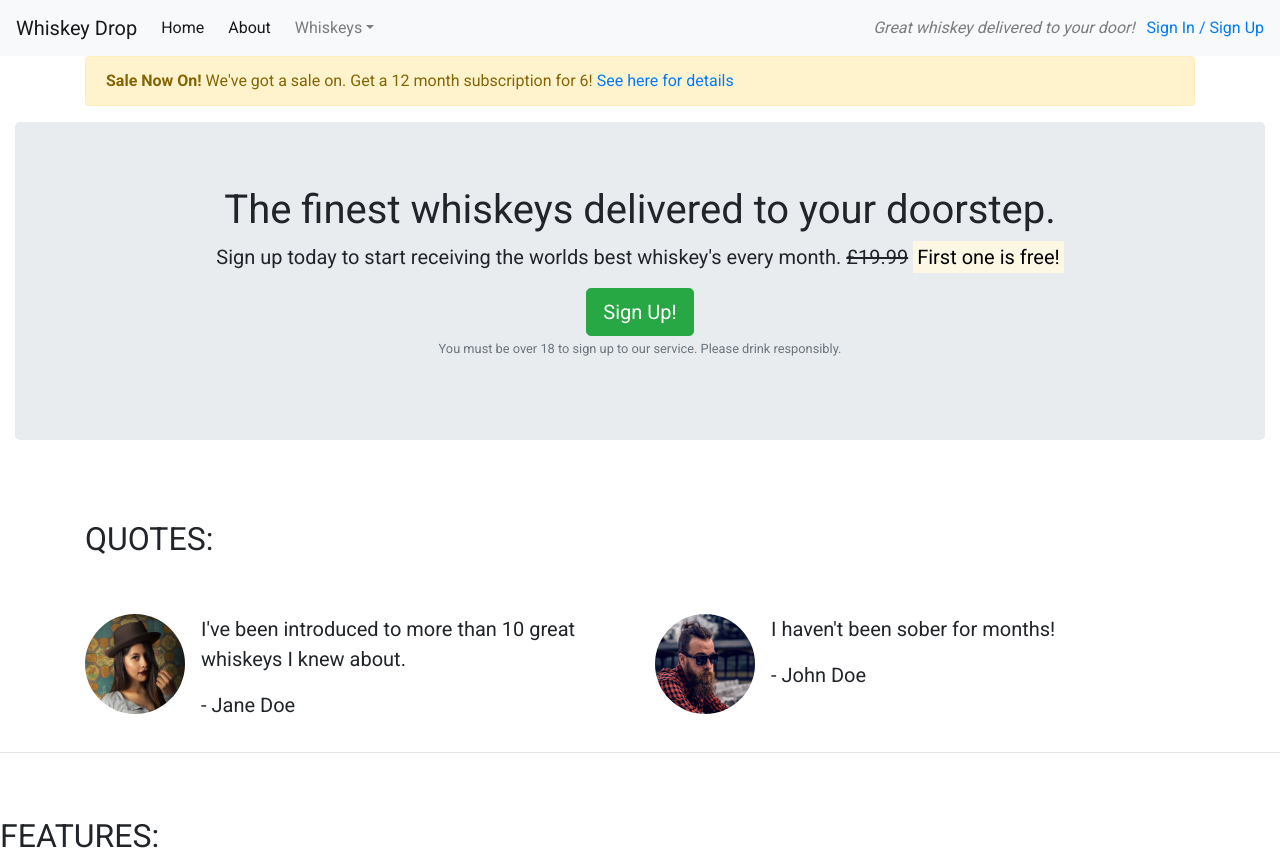
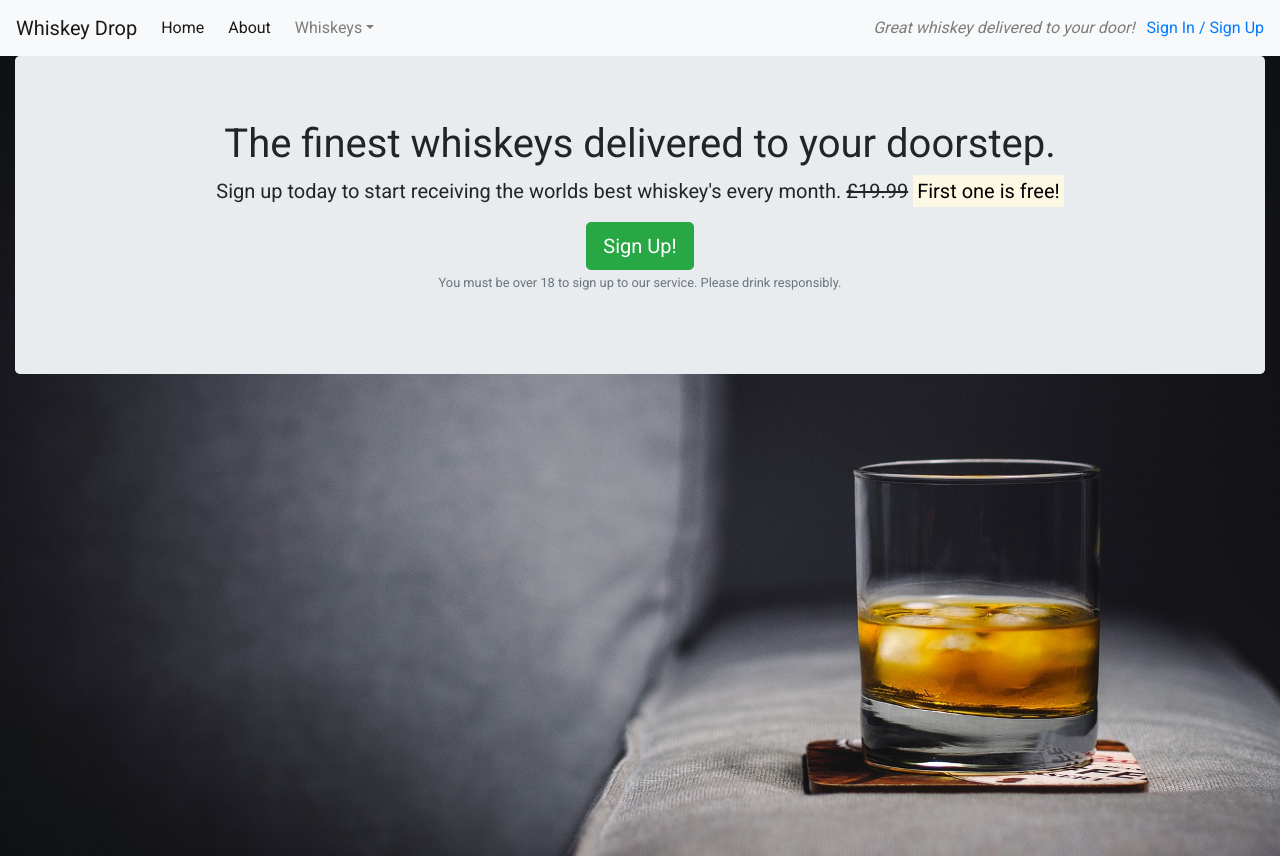
Before and after one commit to RWilliamsCoding/Bootstrap, a plain HTML site: page index.html in a window 1280 px wide. Shown: the top 859 px of the page. Drawn offline with nearby package versions, Linux system fonts and the light colour scheme.

Commit message:
added whiskey image, updated html and added styling to callout container in css

```diff
--- a/css/style.css
+++ b/css/style.css
@@ -1,3 +1,26 @@
 body {
     font-family: "Roboto", sans-serif;
 }
+
+.alert-container{
+
+}
+
+.callout-container {
+    height: 100vh;
+
+    background: url('../images/whiskey-background.jpg') no-repeat bottom right fixed;
+    -webkit-background-size: cover;
+    -moz-background-size: cover;
+    -o-background-size: cover;
+    background-size: cover;
+
+}
+
+.quotes-container{
+
+}
+
+.features-container{
+
+}
--- a/index.html
+++ b/index.html
@@ -45,7 +45,7 @@
     </nav>
     <!-- /.Nav -->
 
-    <div class="container alert-container">
+    <!-- <div class="container alert-container">
             <div class="row d-none d-sm-block">
                 <div class="col-12">
                     <div class="alert alert-warning">
@@ -53,10 +53,11 @@
                     </div>
                 </div>
             </div>
-    </div>
+    </div> -->
+
     <div class="container-fluid callout-container">
-        <!-- Callout -->
-         <div class="row">
+      <!-- Callout -->
+       <div class="row">
             <div class="col-12">
                 <section class="callout jumbotron text-center">
                     <h1>The finest whiskeys delivered to your doorstep.</h1>
```
Also changed, not shown: images/whiskey-background.jpg (added).
